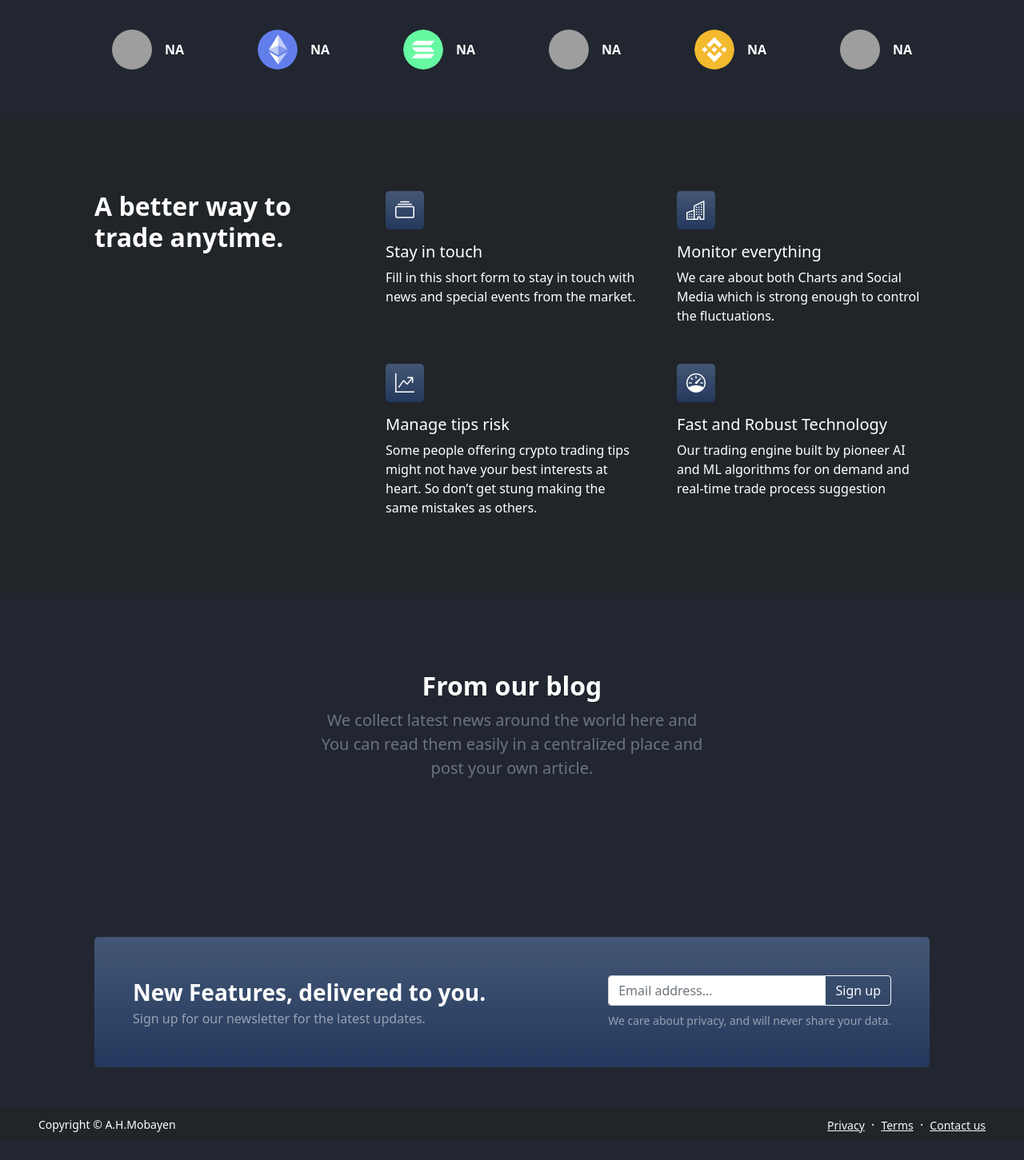
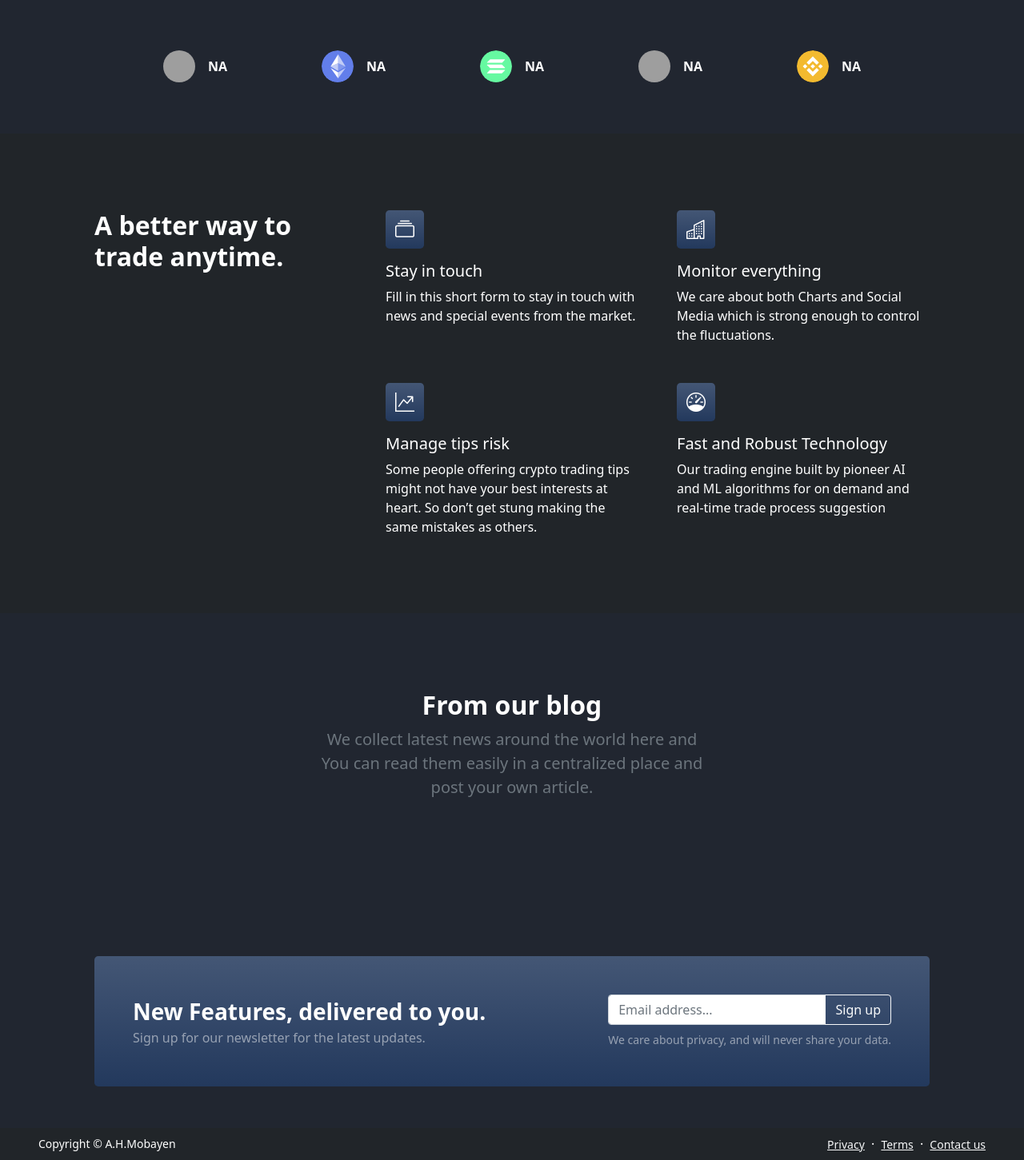
Before and after one commit to ahmobayen/webserver, a Django app: page / in a window 1280 px wide. Shown: the part 582-2033 px from the top of the page at 80% size. Before the commit the page ends 1999 px from the top, so only its background shows below. Run offline with Django 4.2, Linux system fonts and the light colour scheme; data that the repository does not hold is empty; some libraries are stand-ins or nearby versions; grey boxes are pictures that could not be loaded.

```diff
--- a/trader/static/css/style.css
+++ b/trader/static/css/style.css
@@ -1,7 +1,13 @@
-.auth-center {
-    height: 100vh;
-    position: relative;
-    margin-top: 12%;
+.auth-register {
+    height: 100%;
+}
+
+.auth-login {
+    height: 88vh;
+}
+
+.form {
+    max-width: 400px;
 }
 
 header {
@@ -21,4 +27,5 @@ header {
 .btn-primary {
     background-color: #2d4772;
     border-color: #23395d;
+    margin: 5px;
 }
--- a/trader/static/js/scripts.js
+++ b/trader/static/js/scripts.js
@@ -6,13 +6,23 @@
 // This file is intentionally blank
 // Use this file to add JavaScript to your project
 
-let page = 2;
-
 document.addEventListener('DOMContentLoaded', function() {
     if (document.getElementById('blog_preview')) {
         load_abstract_posts();
     }
+
+    if (document.getElementById('live_price')) {
+        const tickers = ['BTCUSDT', 'ETHUSDT', 'ADAUSDT', 'BNBUSDT', 'SOLUSDT', ];
+        setInterval(function() {
+            for (let ticker of tickers) {
+                get_realtime_price(ticker);
+            }
+        }, 2000)
+    }
+
+
     if (document.getElementById('blog_home')) {
+        let page = 2;
         load_posts();
 
         window.addEventListener('scroll', () => {
@@ -105,29 +115,11 @@ function post_style(content, slice_size) {
             </div>`
 }
 
-function get_realtime_data(ticker) {
+function get_realtime_price(ticker) {
+    let price = document.querySelector(`#${ticker}`)
     fetch(`https://api.binance.com/api/v3/ticker/price?symbol=${ticker}`)
         .then(response => response.json())
         .then(data => {
-            load_price(ticker)
-        })
-        .catch(error => {
-            console.error('Error:', error);
+            price.innerHTML = parseFloat(data.price).toFixed(4);
         });
 }
-
-function load_price(ticker) {
-    const section = document.querySelector('#ticker_price');
-    let currency_price = document.createElement('div');
-    currency_price.classList.add('col-2');
-
-    currency_price.innerHTML = `<div class="text-center">
-                                    <div class="d-flex align-items-center justify-content-center">
-                                        <img class="rounded-circle me-3" src="{% static 'img/currency_icons/${ticker.symbol}.svg'%}" alt="${ticker.symbol}" width="64" height="64" />
-                                        <div class="fw-bold"> ${ticker.price}
-                                        </div>
-                                    </div>
-                                </div>`
-    section.appendChild(currency_price);
-
-}
--- a/trader/templates/index.html
+++ b/trader/templates/index.html
@@ -26,59 +26,50 @@
 
 
     <!-- price section-->
-    <div class="py-2 bg-light-dark text-white">
+    <div class="py-2 bg-light-dark text-white" id="live_price">
         <div class="container px-5 my-5">
             <div class="row gx-5 justify-content-center">
-                <div class="col-2">
-                    <div class="text-center" id="BTCUSDT">
+                <div class="col-md-3 col-lg-2 m-2">
+                    <div class="text-center">
                         <div class="d-flex align-items-center justify-content-center">
-                            <img class="rounded-circle me-3" src="{% static 'img/currency_icons/btc.svg'%}" alt="BTC" width="50" , height="50" />
-                            <div class="fw-bold"> NA
+                            <img class="rounded-circle me-3" src="{% static 'img/currency_icons/btc.svg'%}" alt="BTC" width="40" , height="40" />
+                            <div class="fw-bold" id="BTCUSDT"> NA
                             </div>
                         </div>
                     </div>
                 </div>
-                <div class="col-2">
-                    <div class="text-center" id="ETHUSDT">
+                <div class="col-md-3 col-lg-2 m-2">
+                    <div class="text-center">
                         <div class="d-flex align-items-center justify-content-center">
-                            <img class="rounded-circle me-3" src="{% static 'img/currency_icons/eth.svg'%}" alt="ETH" width="50" , height="50" />
-                            <div class="fw-bold"> NA
+                            <img class="rounded-circle me-3" src="{% static 'img/currency_icons/eth.svg'%}" alt="ETH" width="40" , height="40" />
+                            <div class="fw-bold" id="ETHUSDT"> NA
                             </div>
                         </div>
                     </div>
                 </div>
-                <div class="col-2">
-                    <div class="text-center" id="SOLUSDT">
+                <div class="col-md-3 col-lg-2 m-2">
+                    <div class="text-center">
                         <div class="d-flex align-items-center justify-content-center">
-                            <img class="rounded-circle me-3" src="{% static 'img/currency_icons/sol.svg'%}" alt="SOL" width="50" , height="50" />
-                            <div class="fw-bold"> NA
+                            <img class="rounded-circle me-3" src="{% static 'img/currency_icons/sol.svg'%}" alt="SOL" width="40" , height="40" />
+                            <div class="fw-bold" id="SOLUSDT"> NA
                             </div>
                         </div>
                     </div>
                 </div>
-                <div class="col-2">
-                    <div class="text-center" id="ADAUSDT">
+                <div class="col-md-3 col-lg-2 m-2">
+                    <div class="text-center">
                         <div class="d-flex align-items-center justify-content-center">
-                            <img class="rounded-circle me-3" src="{% static 'img/currency_icons/ada.svg'%}" alt="ADA" width="50" , height="50" />
-                            <div class="fw-bold"> NA
+                            <img class="rounded-circle me-3" src="{% static 'img/currency_icons/ada.svg'%}" alt="ADA" width="40" , height="40" />
+                            <div class="fw-bold" id="ADAUSDT"> NA
                             </div>
                         </div>
                     </div>
                 </div>
-                <div class="col-2">
-                    <div class="text-center" id="BNBUSDT">
+                <div class="col-md-3 col-lg-2 m-2">
+                    <div class="text-center">
                         <div class="d-flex align-items-center justify-content-center">
-                            <img class="rounded-circle me-3" src="{% static 'img/currency_icons/bnb.svg'%}" alt="BNB" width="50" , height="50" />
-                            <div class="fw-bold"> NA
-                            </div>
-                        </div>
-                    </div>
-                </div>
-                <div class="col-2">
-                    <div class="text-center" id="DOGEUSDT">
-                        <div class="d-flex align-items-center justify-content-center">
-                            <img class="rounded-circle me-3" src="{% static 'img/currency_icons/doge.svg'%}" alt="DOGE" width="50" , height="50" />
-                            <div class="fw-bold"> NA
+                            <img class="rounded-circle me-3" src="{% static 'img/currency_icons/bnb.svg'%}" alt="BNB" width="40" , height="40" />
+                            <div class="fw-bold" id="BNBUSDT"> NA
                             </div>
                         </div>
                     </div>
--- a/trader/urls.py
+++ b/trader/urls.py
@@ -19,7 +19,7 @@ from django.urls import path, include
 from . import views
 
 urlpatterns = [
-    path('', views.index, name='index'),
+    path("", views.index, name="index"),
     path("about", views.about, name="about"),
     path("contact", views.contact, name="contact"),
     path("login", views.login_view, name="login"),
```
Also changed, not shown: trader/templates/about.html (+17 -14 lines), trader/templates/login.html (+20 -19 lines), trader/templates/register.html (+22 -15 lines), trader/tests.py (+6 -19 lines).
